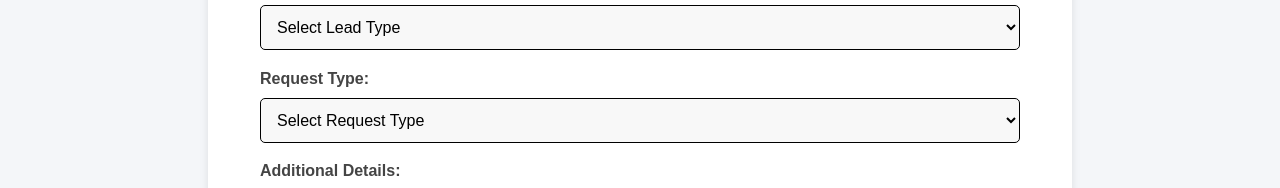
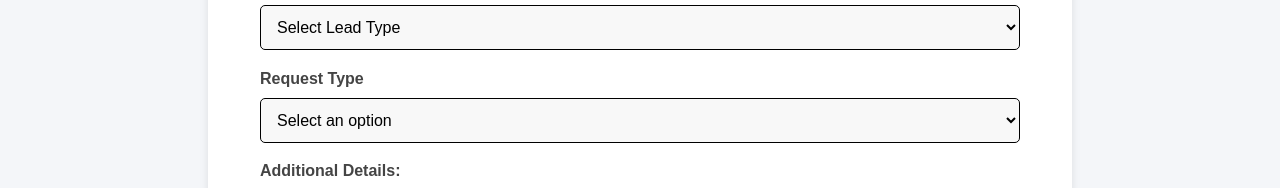
Before and after one commit to asadr381/web, a React (Create React App) app: page /shipments in a window 1280 px wide. Shown: the part 661-849 px from the top of the page. Built offline with nearby package versions, Linux system fonts and the light colour scheme.

Commit message:
first commit

```diff
--- a/src/components/Shipments.js
+++ b/src/components/Shipments.js
@@ -13,13 +13,13 @@ function Shipments() {
     email_id: "",
     mobile_no: "",
     status: "Open",
-    custom_lead_type: "",  // Export/Import
-    request_type: "",  // Product Enquiry, Request for Information, Suggestions, Other
-    custom_request_details: "",  // Additional details
+    custom_lead_type: "",  // Export/Import // Product Enquiry, Request for Information, Suggestions, Other
+    custom_request_details: "",
+    custom_request_type2: "", // Additional details
   });
   const [message, setMessage] = useState("");  // To show success or error message
   const [messageType, setMessageType] = useState(""); // To track message type (success or error)
-
+  const [customRequestType2, setCustomRequestType2] = useState('');
   // Handle input changes
   const handleChange = (e) => {
     setFormData({
@@ -120,21 +120,36 @@ function Shipments() {
           </div>
 
           {/* New Field: Request Type */}
+
+
+
+
+
+
+ {/* Other form fields */}
+
+      {/* Custom Request Type 2 Dropdown */}
       <div className="form-group">
-            <label>Request Type:</label>
+        <label htmlFor="custom_request_type2">Request Type</label>
         <select
-              name="request_type"
-              value={formData.request_type}
+  id="custom_request_type2"
+  name="custom_request_type2"
+  value={formData.custom_request_type2}
   onChange={handleChange}
   required
 >
-              <option value="">Select Request Type</option>
-              <option value="Product Enquiry">Product Enquiry</option>
-              <option value="Request for Information">Request for Information</option>
-              <option value="Suggestions">Suggestions</option>
-              <option value="Other">Other</option>
+  <option value="">Select an option</option>
+  <option value="Rate Inquiry">Rate Inquiry</option>
+  <option value="Transit Time">Transit Time</option>
+  <option value="Customs Requirements / Paper Work">Customs Requirements / Paper Work</option>
+  <option value="Destination">Destination</option>
+  <option value="Commodity Information">Commodity Information</option>
+  <option value="Product Inquiry">Product Inquiry</option>
 </select>
       </div>
+
+
+
 
           {/* New Field: Custom Request Details */}
           <div className="form-group">
```
Lines whose indentation alone changed are shown as unchanged.
